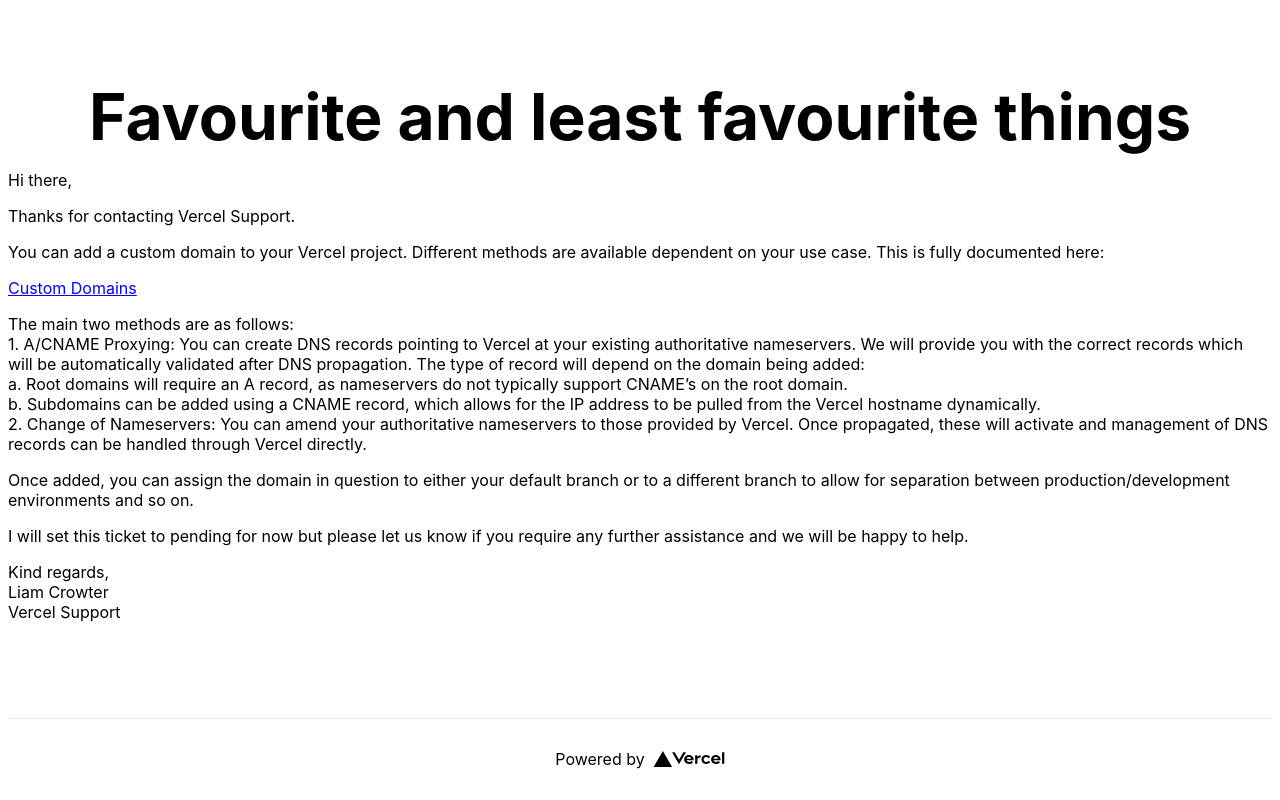
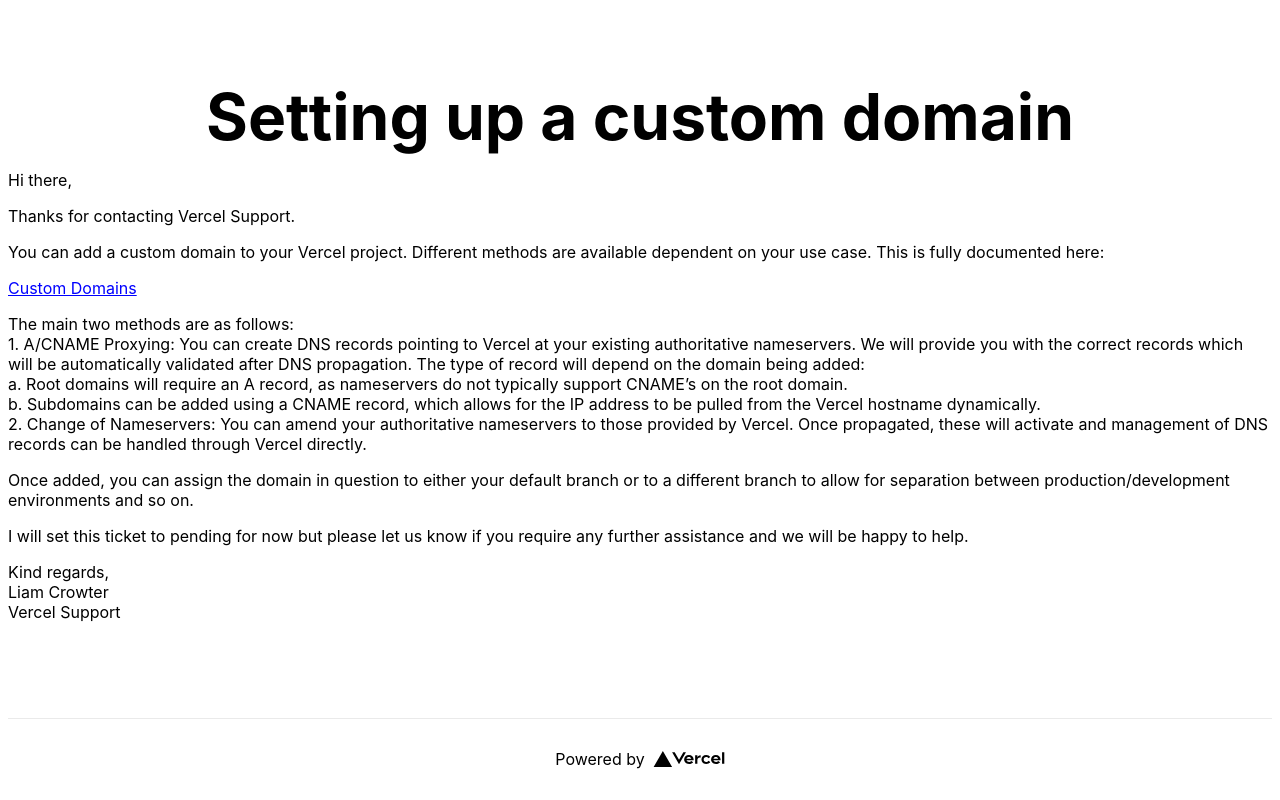
Before and after one commit to licrow/nextjs, a Next.js app: page /domain in a window 1280 px wide. Built offline with nearby package versions, Linux system fonts and the light colour scheme.

Commit message:
Update domain.js

```diff
--- a/pages/domain.js
+++ b/pages/domain.js
@@ -12,7 +12,7 @@ export default function Home() {
 		<link rel="icon" href="/favicon.ico" /> </Head>
 	<main className={styles.main}>
 		<h1 className={styles.title}>
-          Favourite and least favourite things
+          Setting up a custom domain
         </h1>
 		<div>
 			<p>Hi there,</p>
```
